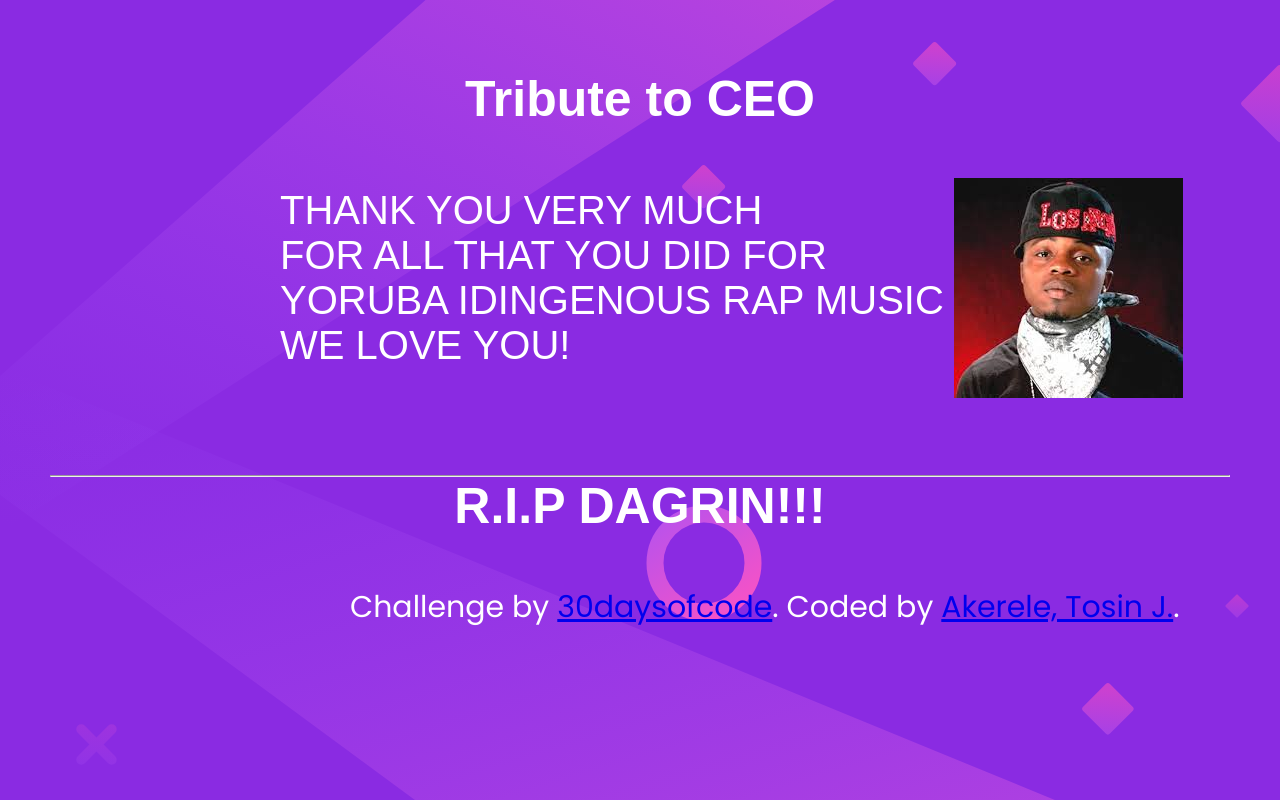
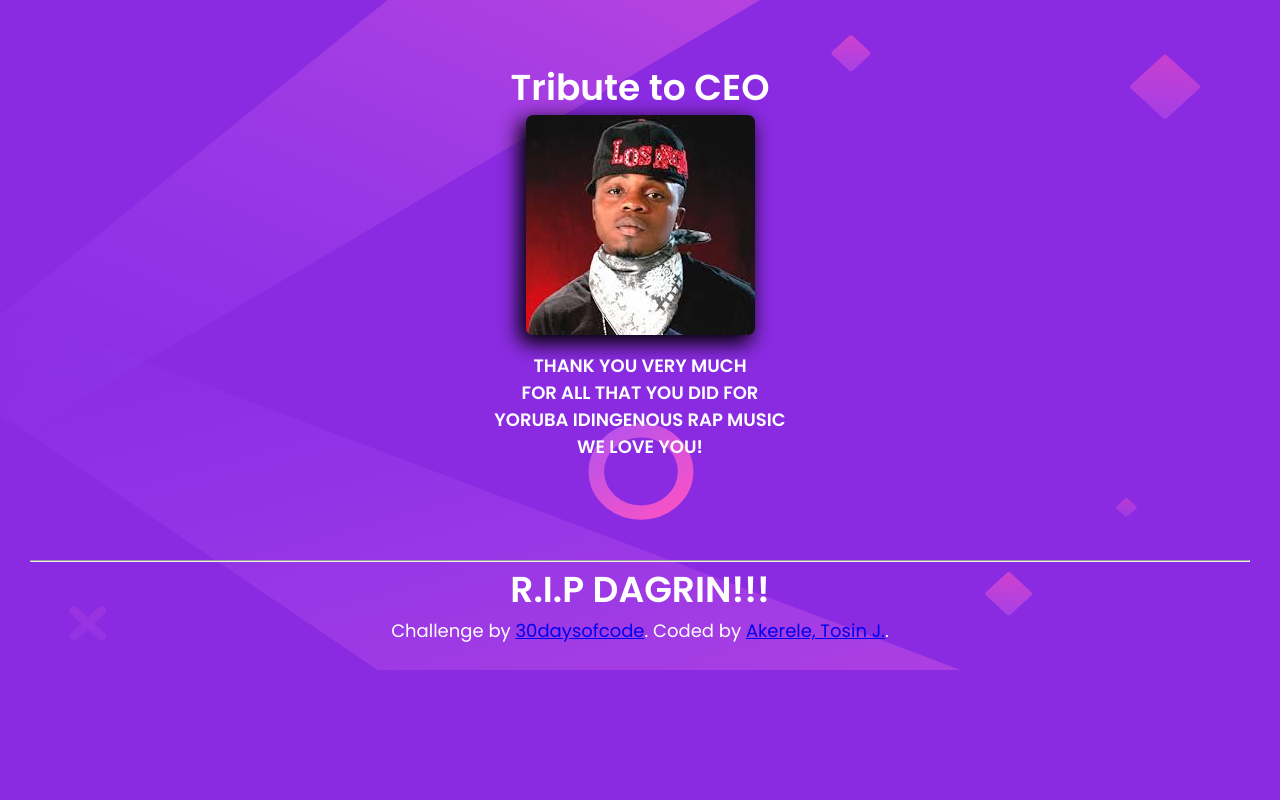
Before and after one commit to akerele180/day1, a plain HTML site: page index.html in a window 1280 px wide. Drawn offline with Linux system fonts and the light colour scheme.

Commit message:
Update style.css

```diff
--- a/style.css
+++ b/style.css
@@ -1,41 +1,54 @@
-@import url('https://fonts.googleapis.com/css2?family=Poppins:wght@100;200;300;400;800;&display=swap');
-*{
-    padding: 0;
-    margin: 0;
-    box-sizing: border-box;
-}
-.container {
-    margin:20px;
-    font-family: 'Poppins', sans-serif;
-}
-.heading{
-    margin: 0 auto;
+@import url('https://fonts.googleapis.com/css2?family=Poppins:wght@200;400;600&display=swap');
+* {
+	box-sizing: border-box;
+	padding: 0;
+	margin: 0;
 }
 body {
+	font-family: 'Poppins';
+	font-size:15px;
+	max-width: 1440px;
+    background-color: blueviolet;
     background-image: url('bg-desktop.svg');
     background-repeat: no-repeat;
-    background-color: blueviolet;
-    color:white;
+    background-size: 1200px 670px;
+    color: white;
+    padding:30px;
 }
-h1 {
+div.heading {
     text-align: center;
-    font-size: 50px;
-    padding:50px;
-    font-family: Arial, Helvetica, sans-serif;
-
+    font-size: larger;
+    font-weight: bold;
+    border: 2px whitesmoke;
+    padding: 30px;
 }
-img{
+footer {
+    text-align: center;
+    font-size: larger;
+    margin-top: 60px;
+}
+img {
+    border: 2px;
+    border-radius: 7px;
+    box-shadow: -5px 7px 20px 2px black;
+}
+.image{
+    display: flex;
     align-items: center;
+    padding: 30px;
+    margin-left: 100px;
+    font-size: 23px;
 }
-p {
-    float: left;
-    font-size: 40px;
-    margin-left: 250px;
-    font-family: Arial, Helvetica, sans-serif;
+.image img {
+    margin:10px;
 }
-P.attribution {
-    text-align: center !important;
-    font-size: 30px;
-    margin-left: 350px;
-    font-family: 'Poppins', sans-serif;
+.image2{
+    display: flex;
+    margin-left: 500px;
+    font-size: 80px;
+    width: 20px;
 }
+.image2 h3, span{
+    margin:10px;
+    color: rgb(224, 77, 77);
+}
```
